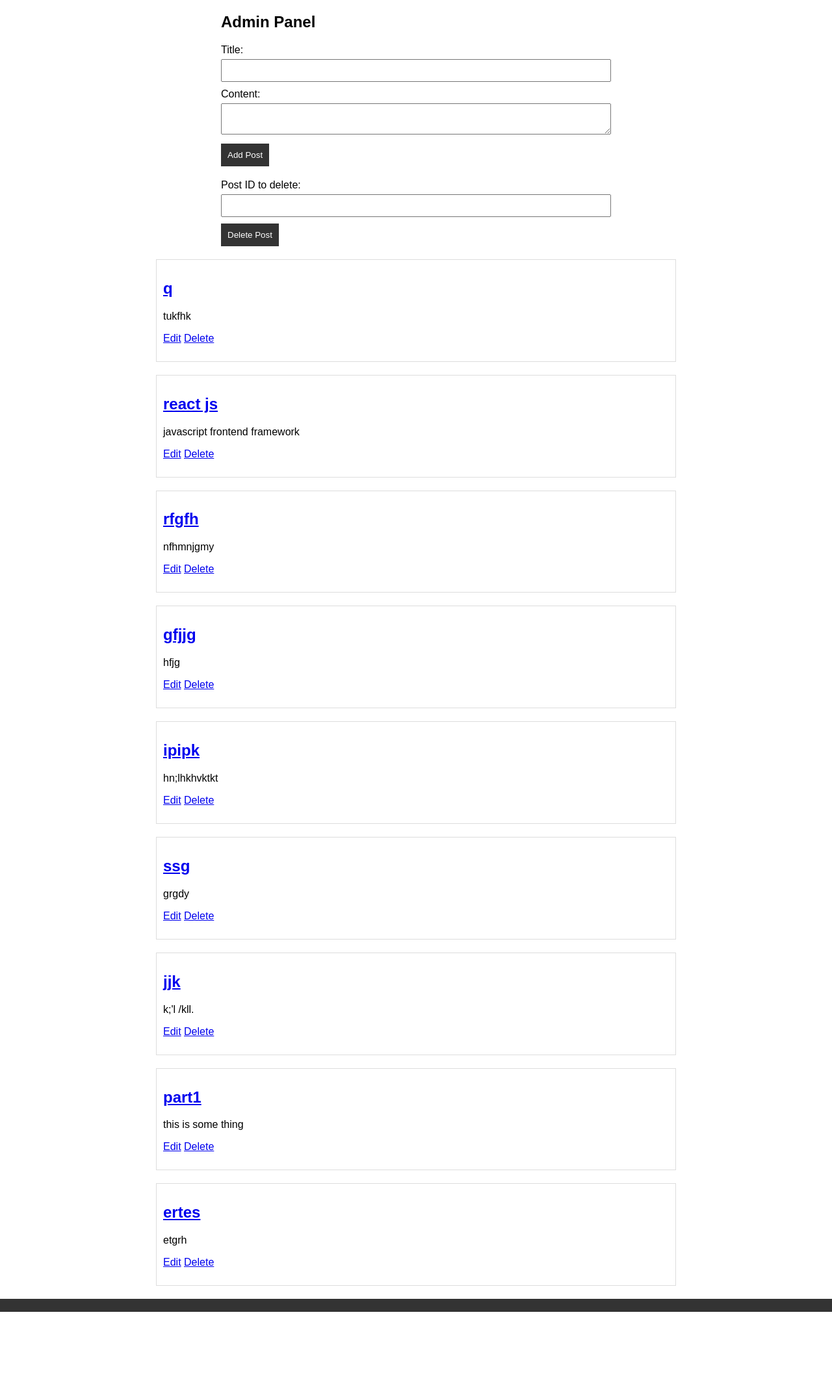
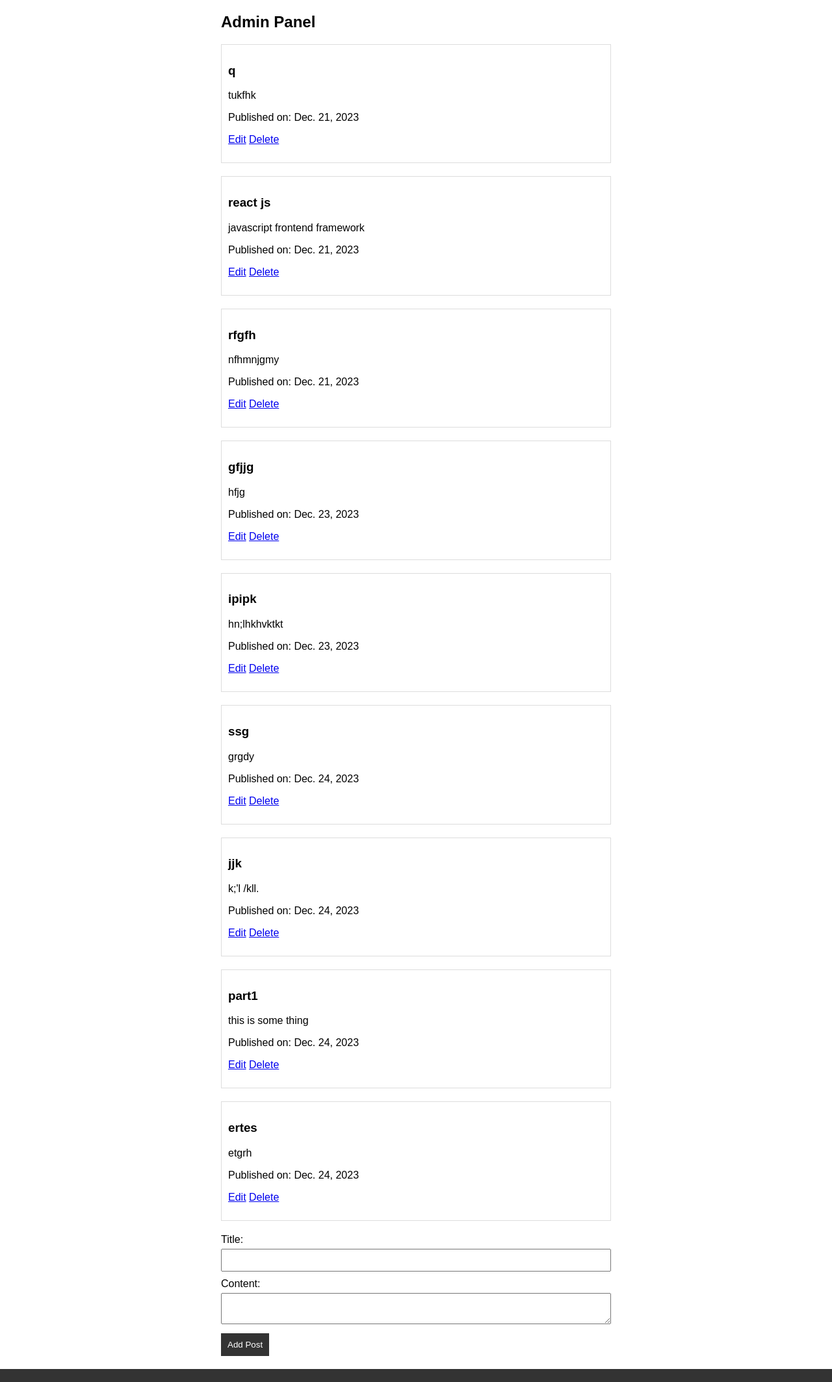
Before and after one commit to parth5757/blog-Zedblock, a Django app: page /blog_admin/ in a window 1280 px wide. Shown: the part 57-2184 px from the top of the page at 65% size. Before the commit the page ends 2076 px from the top, so only its background shows below. Run offline with Django 5.2, Linux system fonts and the light colour scheme; data comes from the database, SQL or seed files in the repository; both versions use the stored data as it was after the commit.

Commit message:
update lot things

```diff
--- a/zedblock_blog/blog/static/js/scripts.js
+++ b/zedblock_blog/blog/static/js/scripts.js
@@ -1,9 +1,8 @@
 document.addEventListener("DOMContentLoaded", function () {
-    const addPostForm = document.getElementById("addPostForm");
-    const deletePostForm = document.getElementById("deletePostForm");
+    const editPostForm = document.getElementById("editPostForm");
+    const deletePostBtn = document.getElementById("deletePostBtn");
 
-    addPostForm.addEventListener("submit", function (event) {
-        // Add form validation logic here
+    editPostForm.addEventListener("submit", function (event) {
         const title = document.getElementById("title").value;
         const content = document.getElementById("content").value;
 
@@ -11,15 +10,20 @@ document.addEventListener("DOMContentLoaded", function () {
             event.preventDefault();
             alert("Please fill out all fields.");
         }
+
+        // Set form action based on whether it's an edit or add operation
+        const postId = document.getElementById("postId").value;
+        const formAction = `/edit_post/${postId}/` + (postId ? '' : 'add_edit_post/');
+        editPostForm.setAttribute("action", formAction);
     });
 
-    deletePostForm.addEventListener("submit", function (event) {
-        // Add form validation logic here
-        const postId = document.getElementById("postId").value;
-
-        if (!postId || isNaN(postId)) {
-            event.preventDefault();
-            alert("Please enter a valid Post ID.");
+    deletePostBtn.addEventListener("click", function () {
+        const confirmDelete = confirm("Are you sure you want to delete this post?");
+        if (confirmDelete) {
+            // Perform the delete action
+            const postId = document.getElementById("postId").value;
+            alert(`Deleting post with ID: ${postId}`);
+            // Add logic to redirect or handle delete on the same page
         }
     });
 });
--- a/zedblock_blog/blog/templates/admin.html
+++ b/zedblock_blog/blog/templates/admin.html
@@ -18,37 +18,35 @@
     <section class="admin">
         <h2>Admin Panel</h2>
 
-        <form id="addPostForm" method="post" action="{% url 'add_post' %}">
+        <!-- Display all posts -->
+        <div class="post-list">
+            {% for post in posts %}
+            <div class="post">
+                <h3>{{ post.title }}</h3>
+                <p>{{ post.content }}</p>
+                <p>Published on: {{ post.pub_date }}</p>
+                <p>
+                    <a href="{% url 'edit_post' post.id %}">Edit</a>
+                    <a href="{% url 'delete_post' post.id %}">Delete</a>
+                </p>
+            </div>
+            {% endfor %}
+        </div>
+
+        <!-- Add/Edit Post Form -->
+        <form id="addEditPostForm" method="post" action="{% url 'add_edit_post' %}">
             {% csrf_token %}
+            <input type="hidden" id="postId" name="postId" value="">
             <label for="title">Title:</label>
             <input type="text" id="title" name="title" required>
 
             <label for="content">Content:</label>
             <textarea id="content" name="content" required></textarea>
 
-            <button type="submit">Add Post</button>
-        </form>
-
-        <form id="deletePostForm" method="post" action="{% url 'delete_post' %}">
-            {% csrf_token %}
-            <label for="postId">Post ID to delete:</label>
-            <input type="number" id="postId" name="postId" required>
-
-            <button type="submit">Delete Post</button>
+            <button type="submit" id="submitBtn">Add Post</button>
         </form>
     </section>
-    <section class="blog-posts">
-        {% for post in posts %}
-        <div class="post">
-            <h2><a href="{% url 'post_detail' post.id %}">{{ post.title }}</a></h2>
-            <p>{{ post.content }}</p>
-            <p>
-                <a href="{% url 'edit_post' post.id %}">Edit</a>
-                <a href="{% url 'delete_post' post.id %}">Delete</a>
-            </p>
-        </div>
-        {% endfor %}
-    </section>
+
     <footer>
         <!-- Add footer content if needed -->
     </footer>
--- a/zedblock_blog/blog/urls.py
+++ b/zedblock_blog/blog/urls.py
@@ -5,8 +5,7 @@ urlpatterns = [
     path('', home, name="home"),
     path('post/<int:post_id>/', post_detail, name='post_detail'),
     path('blog_admin/', admin, name='admin'),
-    path('add_post/', add_post, name='add_post'),
-    path('delete_post/', delete_post, name='delete_post'),
-    path('post/<int:pk>/edit/', edit_post, name='edit_post'),
-    # path('post/<int:pk>/delete/', delete_post, name='delete_post'),
+    path('edit_post/<int:post_id>/', edit_post, name='edit_post'),
+    path('add_edit_post/', add_edit_post, name='add_edit_post'),
+    path('delete_post/<int:post_id>/', delete_post, name='delete_post'),
 ]
--- a/zedblock_blog/blog/views.py
+++ b/zedblock_blog/blog/views.py
@@ -16,40 +16,32 @@ def admin(request):
     posts = BlogPost.objects.all()
     return render(request, 'admin.html', {'posts': posts})
 
-def add_post(request):
+def edit_post(request, post_id):
+    post = get_object_or_404(BlogPost, pk=post_id)
+    return render(request, 'edit_post.html', {'posts': post})
+
+def add_edit_post(request):
     if request.method == 'POST':
+        post_id = request.POST.get('postId')
         title = request.POST.get('title')
         content = request.POST.get('content')
 
         if title and content:
-            # Create a new post in the database
-            new_post = BlogPost(title=title, content=content)
-            new_post.save()
-            return redirect('home')
+            if post_id:
+                # Editing an existing post
+                post = get_object_or_404(BlogPost, pk=post_id)
+                post.title = title
+                post.content = content
+                post.save()
+            else:
+                # Adding a new post
+                BlogPost.objects.create(title=title, content=content)
 
-    return render(request, 'admin.html', {'error_message': 'Invalid input. Title and content are required.'})
+            return redirect('admin')
 
-def edit_post(request, pk):
-    post = get_object_or_404(BlogPost, pk=pk)
+    return render(request, 'admin.html', {'posts': BlogPost.objects.all(), 'error_message': 'Invalid input. Title and content are required.'})
 
-    if request.method == 'POST':
-        form = BlogPostForm(request.POST, instance=post)
-        if form.is_valid():
-            form.save()
-            return redirect('blog_list')  # Redirect to the blog list page
-    else:
-        form = BlogPostForm(instance=post)
-
-    return render(request, 'edit_post.html', {'form': form})
-
-def delete_post(request):
-    if request.method == 'POST':
-        post_id = request.POST.get('postId')
-
-        if post_id.isdigit():
-            post_id = int(post_id)
-            # Delete the post from the database
-            BlogPost.objects.filter(pk=post_id).delete()
-            return redirect('home')
-
-    return render(request, 'admin.html', {'error_message': 'Invalid Post ID.'})
+def delete_post(request, post_id):
+    post = get_object_or_404(BlogPost, pk=post_id)
+    post.delete()
+    return redirect('admin')
```
Also changed, not shown: zedblock_blog/blog/templates/edit_post.html (added, +44 -0 lines), README.md (deleted), zedblock_blog/db.sqlite3.
